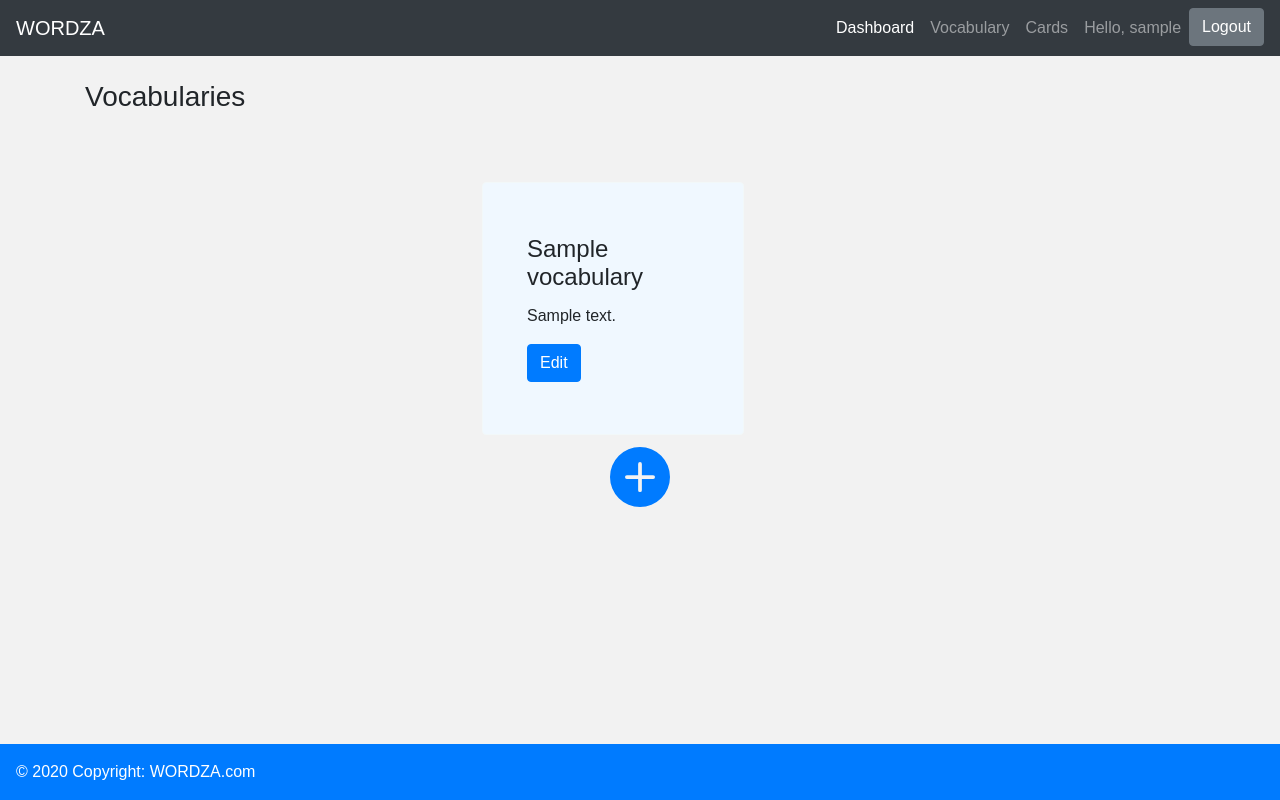
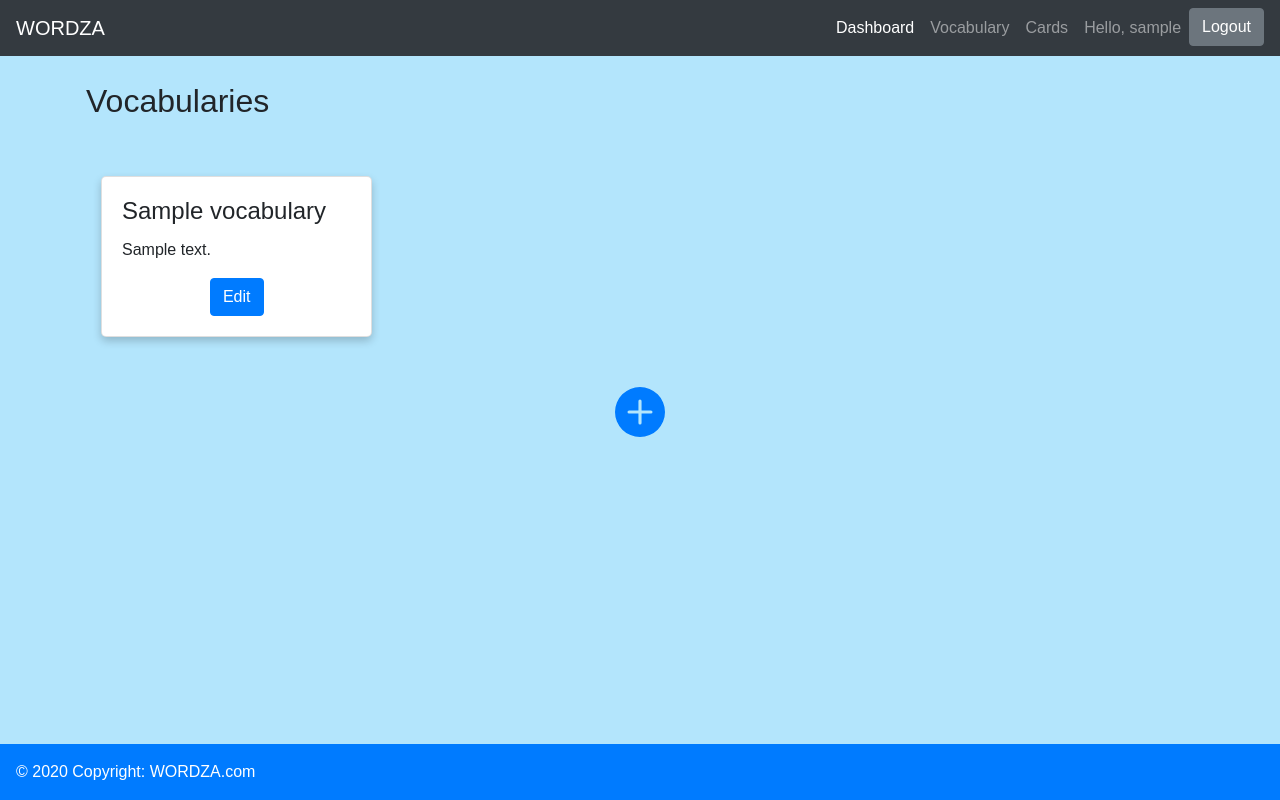
Before and after one commit to asopi/wordza, a Django app: page /vocabularies/ in a window 1280 px wide. Run offline with Django 3.2, Linux system fonts and the light colour scheme; a user stored in the database is signed in; tables that the repository leaves empty hold one stand-in row (values such as "Sample post").

Commit message:
minor changes to vocabulary design using bootstrap and CSS

```diff
--- a/templates/plus_icon.html
+++ b/templates/plus_icon.html
@@ -1,3 +1,3 @@
-<svg width="60" height="60" viewBox="0 0 16 16" class="bi bi-plus-circle-fill" fill="currentColor" xmlns="http://www.w3.org/2000/svg">
+<svg width="50" height="50" viewBox="0 0 16 16" class="bi bi-plus-circle-fill" fill="currentColor" xmlns="http://www.w3.org/2000/svg">
   <path fill-rule="evenodd" d="M16 8A8 8 0 1 1 0 8a8 8 0 0 1 16 0zM8.5 4.5a.5.5 0 0 0-1 0v3h-3a.5.5 0 0 0 0 1h3v3a.5.5 0 0 0 1 0v-3h3a.5.5 0 0 0 0-1h-3v-3z"/>
 </svg>
--- a/vocabularies/templates/vocabularies/vocabulary_view.html
+++ b/vocabularies/templates/vocabularies/vocabulary_view.html
@@ -10,32 +10,37 @@ body {
   height: 100%;
   font-family: "Nunito", sans-serif;
   font-size: 16px;
+  background-color: #b3e5fc;
 }
 
 .card {
-  display: block;
-  top: 0px;
-  position: relative;
-  max-width: 262px;
-  background-color: #F0F8FF;
-  border-radius: 4px;
-  padding: 32px 24px;
-  margin: 12px;
-  text-decoration: none;
-  z-index: 0;
-  overflow: hidden;
-  border: 1px solid #f2f8f9;
+  box-shadow: 0 4px 8px 0 rgba(0,0,0,0.2);
+  transition: 0.3s;
+  border-radius: 5px;
+  margin-bottom: 50px;
+  width: 80%;
+  background-color: #ffffff;
+}
 
+.card:hover {
+  box-shadow: 0 12px 20px 0 rgba(0,0,0,0.2);
+}
+
+.container {
+  padding: 2px 16px;
+}
 
 
 </style>
 
-<h3>Vocabularies</h3>
+<div class="page-header">
+<h2>Vocabularies</h2>
 <br>
 <br>
+</div>
 
 <div class="container-fluid">
-    <div class="row justify-content-center">
+    <div class="row">
 
         {% for vocabulary in vocabularies %}
 
@@ -44,7 +49,9 @@ body {
                 <div class="card-body">
                     <h4 class="card-title">{{ vocabulary.title }}</h4>
                     <p class="card-text">{{ vocabulary.description }}</p>
+                    <div class="row justify-content-center">
                         <a href="{% url 'vocabularies:edit_view' vocabulary.id %}" class="btn btn-primary">Edit</a>
+                    </div>
                 </div>
             </div>
         </div>
```
Lines whose indentation alone changed are shown as unchanged.
